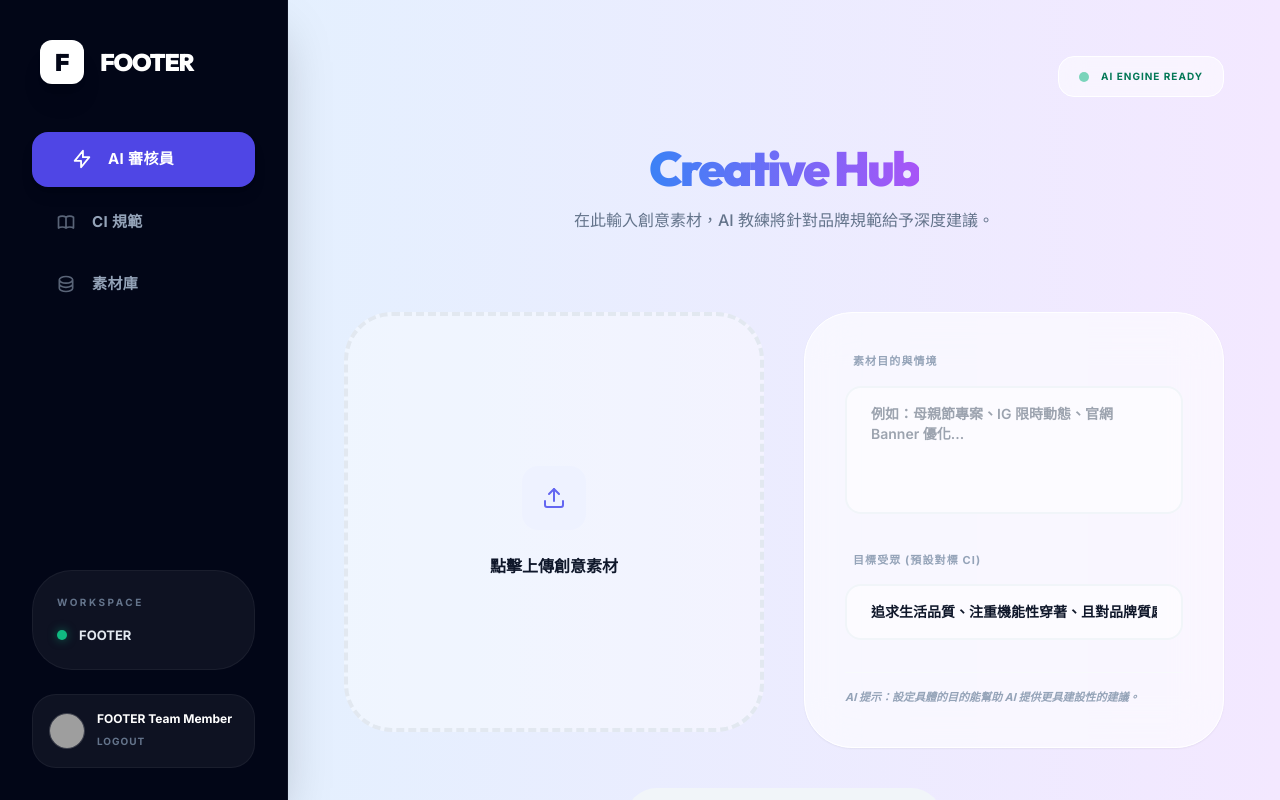
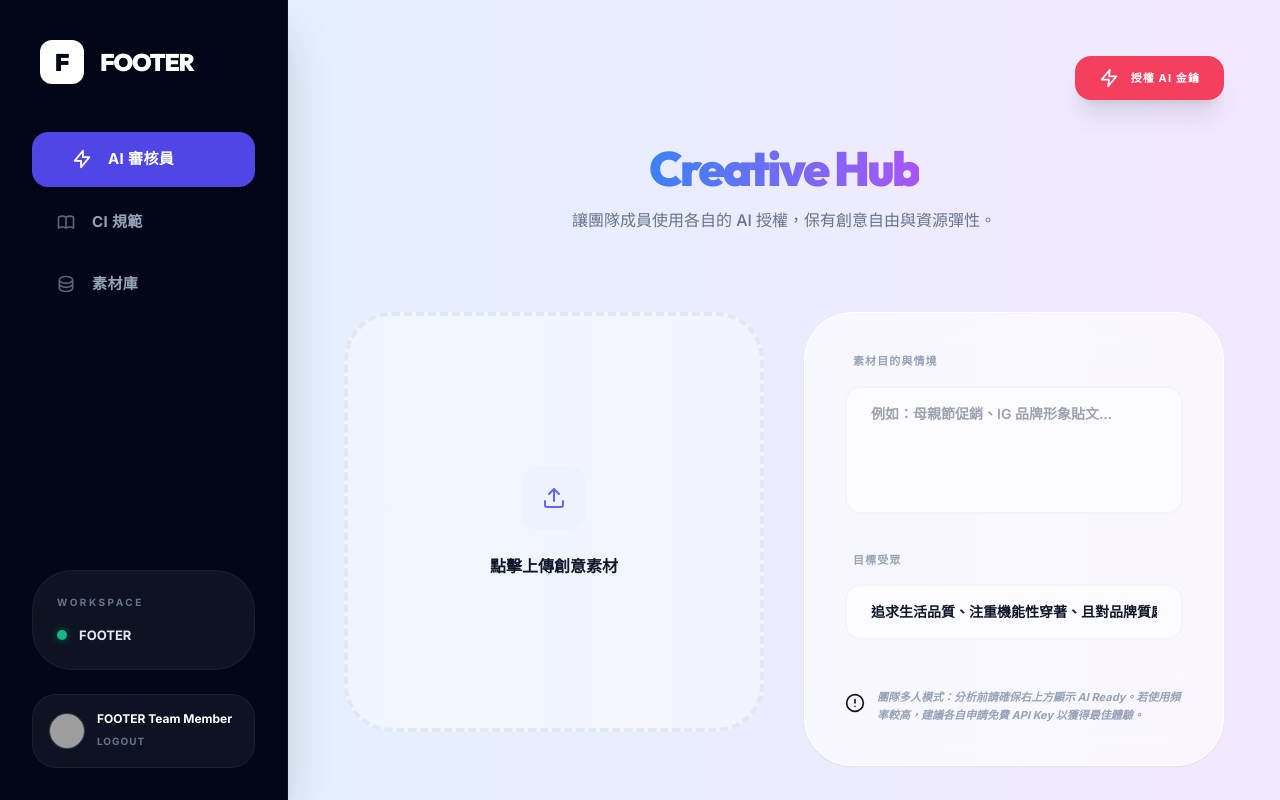
Before and after one commit to purechrisxx-cloud/CI-goalkeeper, a React (Vite) app: page / in a window 1280 px wide. Both pictures are taken after a click on the button "團隊快速進入系統". Built offline with nearby package versions, Linux system fonts and the light colour scheme; grey boxes are pictures that could not be loaded.

Commit message:
Add files via upload

```diff
--- a/components/AuditView.tsx
+++ b/components/AuditView.tsx
@@ -1,5 +1,5 @@
 
-import React, { useState, useRef, useMemo } from 'react';
+import React, { useState, useRef, useEffect, useMemo } from 'react';
 import { BrandCI, AuditResult, Asset } from '../types';
 import { auditAsset } from '../services/geminiService';
 import { Icons } from '../constants';
@@ -15,11 +15,37 @@ const AuditView: React.FC<AuditViewProps> = ({ ci, onAssetSave, assets }) => {
   const [loading, setLoading] = useState(false);
   const [result, setResult] = useState<AuditResult | null>(null);
   const [currentGroupId, setCurrentGroupId] = useState<string | null>(null);
+  const [hasUserKey, setHasUserKey] = useState(false);
 
+  // 情境設定
   const [assetIntent, setAssetIntent] = useState('');
   const [assetTargetAudience, setAssetTargetAudience] = useState(ci.targetAudience || '');
 
   const fileInputRef = useRef<HTMLInputElement>(null);
+
+  // 初始化檢查金鑰狀態
+  useEffect(() => {
+    const checkKey = async () => {
+      if ((window as any).aistudio) {
+        const isSelected = await (window as any).aistudio.hasSelectedApiKey();
+        setHasUserKey(isSelected);
+      }
+    };
+    checkKey();
+    // 持續偵測，因為使用者可能在另一個標籤頁完成授權
+    const interval = setInterval(checkKey, 3000);
+    return () => clearInterval(interval);
+  }, []);
+
+  const handleOpenKeySelector = async () => {
+    if ((window as any).aistudio) {
+      await (window as any).aistudio.openSelectKey();
+      // 根據規範，觸發後即假設成功
+      setHasUserKey(true);
+    } else {
+      alert("此環境不支援金鑰選擇器，請確認環境配置。");
+    }
+  };
 
   const versionHistory = useMemo(() => {
     if (!currentGroupId) return [];
@@ -44,13 +70,19 @@ const AuditView: React.FC<AuditViewProps> = ({ ci, onAssetSave, assets }) => {
   const handleAudit = async () => {
     if (!file) return;
 
+    // 如果沒有 Key，強制先開啟選擇器
+    if (!hasUserKey) {
+      await handleOpenKeySelector();
+      return;
+    }
+
     setLoading(true);
     try {
       const auditResult = await auditAsset(
         file,
         { ...ci, targetAudience: assetTargetAudience },
         assetIntent,
-        '團隊內部創意審核',
+        '團隊多人協作審核',
         'gemini-3-flash-preview'
       );
 
@@ -63,7 +95,14 @@ const AuditView: React.FC<AuditViewProps> = ({ ci, onAssetSave, assets }) => {
 
       onAssetSave(file, `創意迭代 ${new Date().toLocaleTimeString()}`, auditResult, ci, gid);
     } catch (error: any) {
-      alert(error.message);
+      console.error(error);
+      // 如果發生權限錯誤，重置狀態讓使用者重新選擇
+      if (error.message.includes("not found") || error.message.includes("API key")) {
+        setHasUserKey(false);
+        alert("AI 授權已失效，請點擊右上方按鈕重新選取金鑰。");
+      } else {
+        alert(`分析失敗：${error.message}`);
+      }
     } finally {
       setLoading(false);
     }
@@ -75,17 +114,31 @@ const AuditView: React.FC<AuditViewProps> = ({ ci, onAssetSave, assets }) => {
     <div className="max-w-7xl mx-auto space-y-12 pb-32">
       <header className="relative flex flex-col items-center pt-10 pb-8">
         <div className="absolute top-0 right-0">
-          <div className="flex items-center gap-3 bg-white/50 backdrop-blur-md px-5 py-3 rounded-2xl border border-white">
-            <div className="w-2.5 h-2.5 rounded-full bg-emerald-500 animate-pulse"></div>
-            <span className="text-emerald-700 font-black text-[10px] uppercase tracking-widest">
-              AI Engine Ready
-            </span>
-          </div>
+          {!hasUserKey ? (
+            <button
+              onClick={handleOpenKeySelector}
+              className="group flex items-center gap-3 bg-rose-500 hover:bg-rose-600 text-white px-6 py-3 rounded-2xl transition-all shadow-xl hover:-translate-y-0.5 active:scale-95"
+            >
+              <Icons.Zap />
+              <span className="font-black text-[11px] uppercase tracking-widest">授權 AI 金鑰</span>
+            </button>
+          ) : (
+            <div className="flex flex-col items-end gap-2">
+              <div className="flex items-center gap-3 bg-white/50 backdrop-blur-md px-5 py-3 rounded-2xl border border-white">
+                <div className="w-2.5 h-2.5 rounded-full bg-emerald-500 animate-pulse shadow-[0_0_10px_rgba(16,185,129,0.5)]"></div>
+                <span className="text-emerald-700 font-black text-[10px] uppercase tracking-widest">
+                  AI Ready
+                </span>
+              </div>
+              <button onClick={handleOpenKeySelector} className="text-[9px] font-black text-slate-400 uppercase tracking-widest hover:text-indigo-600 transition-colors">切換帳號或專案</button>
+            </div>
+          )}
         </div>
+
         <h1 className="text-5xl font-black brand-font tracking-tighter mt-12 mb-4">
           <span className="gradient-text">Creative Hub</span>
         </h1>
-        <p className="text-slate-500 font-medium text-center">在此輸入創意素材，AI 教練將針對品牌規範給予深度建議。</p>
+        <p className="text-slate-500 font-medium text-center">讓團隊成員使用各自的 AI 授權，保有創意自由與資源彈性。</p>
       </header>
 
       {!result ? (
@@ -112,13 +165,13 @@ const AuditView: React.FC<AuditViewProps> = ({ ci, onAssetSave, assets }) => {
                 <textarea
                   value={assetIntent}
                   onChange={(e) => setAssetIntent(e.target.value)}
-                  placeholder="例如：母親節專案、IG 限時動態、官網 Banner 優化..."
+                  placeholder="例如：母親節促銷、IG 品牌形象貼文..."
                   className={`${inputStyle} h-32 resize-none`}
                 />
               </div>
 
               <div className="space-y-4">
-                <label className="text-[11px] font-black text-slate-400 uppercase tracking-widest block ml-2">目標受眾 (預設對標 CI)</label>
+                <label className="text-[11px] font-black text-slate-400 uppercase tracking-widest block ml-2">目標受眾</label>
                 <input
                   type="text"
                   value={assetTargetAudience}
@@ -128,20 +181,26 @@ const AuditView: React.FC<AuditViewProps> = ({ ci, onAssetSave, assets }) => {
                 />
               </div>
 
-              <div className="pt-4 border-t border-slate-50">
+              <div className="pt-4 border-t border-slate-50 flex items-start gap-3">
+                <div className="mt-1"><Icons.Alert /></div>
                 <p className="text-[11px] text-slate-400 italic leading-relaxed font-bold">
-                  AI 提示：設定具體的目的能幫助 AI 提供更具建設性的建議。
+                  團隊多人模式：分析前請確保右上方顯示 AI Ready。若使用頻率較高，建議各自申請免費 API Key 以獲得最佳體驗。
                 </p>
               </div>
             </div>
           </div>
 
-          <button onClick={handleAudit} disabled={!file || loading} className={`px-16 py-5 rounded-full font-black tracking-[0.2em] transition-all flex items-center gap-4 ${!file || loading ? 'bg-slate-100 text-slate-300' : 'bg-slate-950 text-white hover:bg-indigo-600 hover:-translate-y-1 active:scale-95 shadow-2xl'}`}>
+          <button
+            onClick={handleAudit}
+            disabled={!file || loading}
+            className={`px-16 py-5 rounded-full font-black tracking-[0.2em] transition-all flex items-center gap-4 ${!file || loading ? 'bg-slate-100 text-slate-300' : 'bg-slate-950 text-white hover:bg-indigo-600 hover:-translate-y-1 active:scale-95 shadow-2xl'}`}
+          >
             {loading ? <div className="w-5 h-5 border-2 border-white/20 border-t-white rounded-full animate-spin"></div> : <Icons.Zap />}
-            {loading ? 'AI 教練正在審閱...' : '啟動品牌深度分析'}
+            {loading ? 'AI 教練正在審閱...' : hasUserKey ? '啟動品牌深度分析' : '請先授權 AI 金鑰'}
           </button>
         </div>
       ) : (
+        /* ... 保留既有的分析結果介面 ... */
         <div className="animate-in fade-in slide-in-from-bottom-12 duration-1000 space-y-10">
           <div className="bg-white/40 backdrop-blur-xl rounded-[4rem] p-10 border border-white shadow-sm overflow-hidden">
             <h3 className="text-[11px] font-black text-slate-400 uppercase tracking-[0.4em] mb-8 ml-2">Creative Evolution</h3>
@@ -155,11 +214,6 @@ const AuditView: React.FC<AuditViewProps> = ({ ci, onAssetSave, assets }) => {
                     <p className="text-[10px] font-black text-white/60 uppercase">Version {v.version}</p>
                     <p className="text-2xl font-black text-white brand-font">{v.auditResult?.overallScore}</p>
                   </div>
-                </div>
-              ))}
-              {versionHistory.length < 4 && Array(4 - versionHistory.length).fill(0).map((_, i) => (
-                <div key={i} className="aspect-[4/5] rounded-[2.5rem] bg-slate-100/50 border-2 border-dashed border-slate-200 flex items-center justify-center">
-                  <span className="text-[10px] font-black text-slate-300 uppercase tracking-widest">Next Iteration</span>
                 </div>
               ))}
             </div>
```
